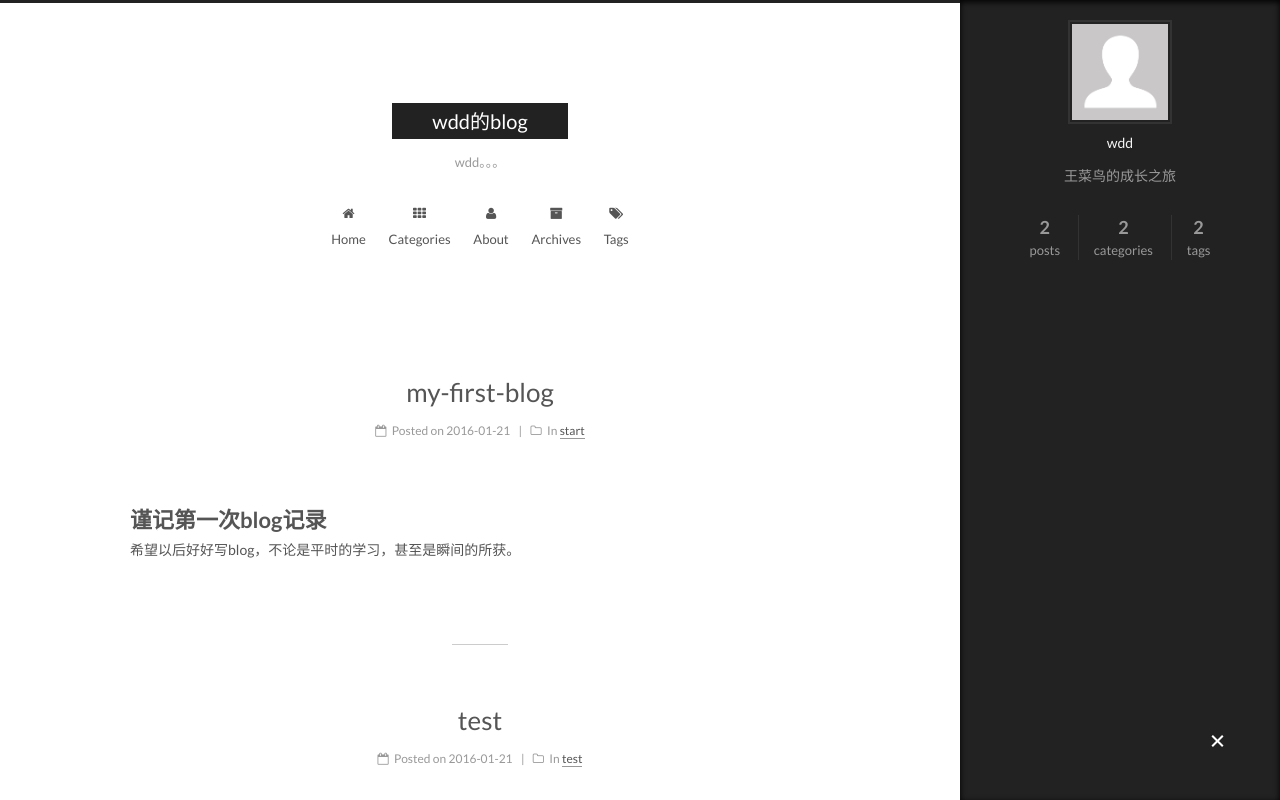
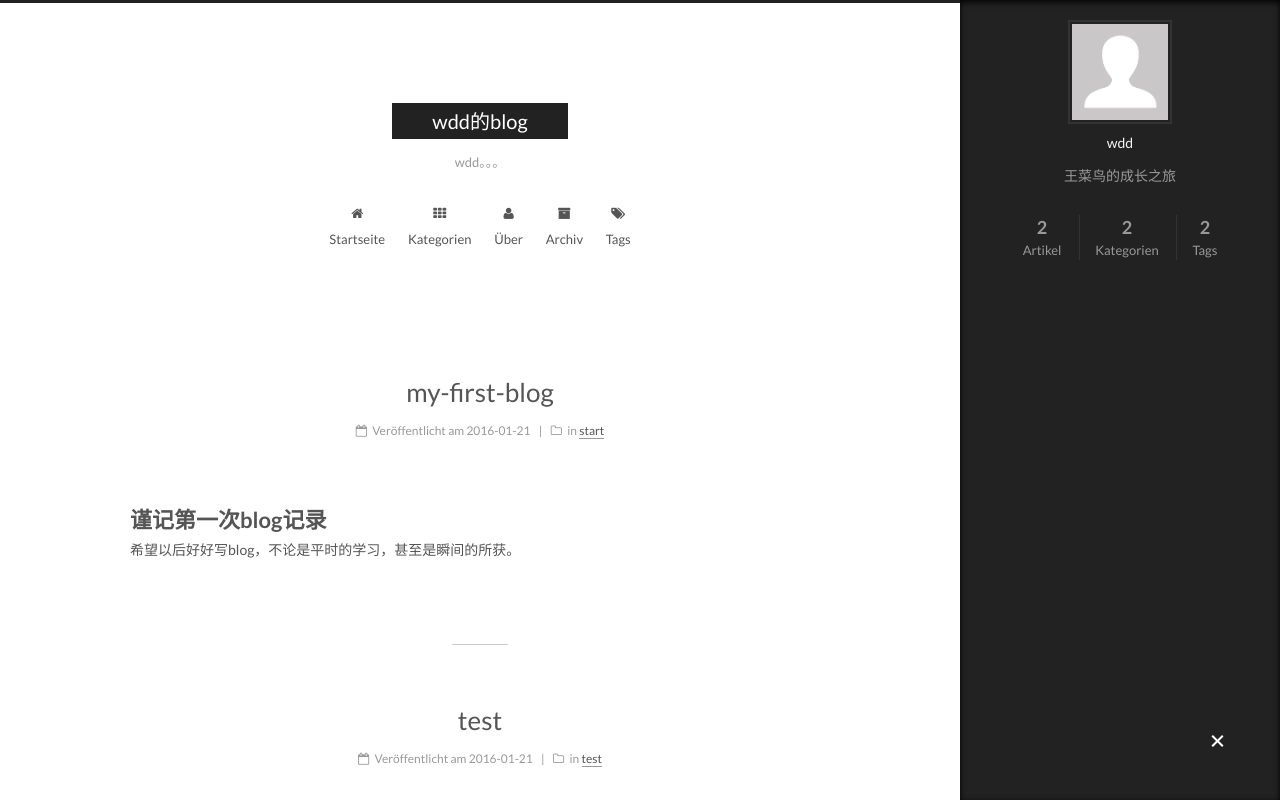
Before and after one commit to wd94/wd94.github.io, a plain HTML site: page index.html in a window 1280 px wide. Both pictures are taken after a click on the element 1217 px from the left and 742 px from the top of the page. Shown: the top 800 px of the page. Drawn offline with Linux system fonts and the light colour scheme.

Commit message:
Site updated: 2017-01-21 16:58:42

```diff
--- a/index.html
+++ b/index.html
@@ -188,7 +188,7 @@
 
               <i class="menu-item-icon fa fa-fw fa-home"></i> <br />
 
-            Home
+            Startseite
           </a>
         </li>
 
@@ -198,7 +198,7 @@
 
               <i class="menu-item-icon fa fa-fw fa-th"></i> <br />
 
-            Categories
+            Kategorien
           </a>
         </li>
 
@@ -208,7 +208,7 @@
 
               <i class="menu-item-icon fa fa-fw fa-user"></i> <br />
 
-            About
+            Über
           </a>
         </li>
 
@@ -218,7 +218,7 @@
 
               <i class="menu-item-icon fa fa-fw fa-archive"></i> <br />
 
-            Archives
+            Archiv
           </a>
         </li>
 
@@ -301,7 +301,7 @@
                 <i class="fa fa-calendar-o"></i>
               </span>
 
-                <span class="post-meta-item-text">Posted on</span>
+                <span class="post-meta-item-text">Veröffentlicht am</span>
 
               <time title="Post created" itemprop="dateCreated datePublished" datetime="2016-01-21T00:00:00+08:00">
                 2016-01-21
@@ -322,7 +322,7 @@
                 <i class="fa fa-folder-o"></i>
               </span>
 
-                <span class="post-meta-item-text">In</span>
+                <span class="post-meta-item-text">in</span>
 
 
                 <span itemprop="about" itemscope itemtype="http://schema.org/Thing">
@@ -442,7 +442,7 @@
                 <i class="fa fa-calendar-o"></i>
               </span>
 
-                <span class="post-meta-item-text">Posted on</span>
+                <span class="post-meta-item-text">Veröffentlicht am</span>
 
               <time title="Post created" itemprop="dateCreated datePublished" datetime="2016-01-21T00:00:00+08:00">
                 2016-01-21
@@ -463,7 +463,7 @@
                 <i class="fa fa-folder-o"></i>
               </span>
 
-                <span class="post-meta-item-text">In</span>
+                <span class="post-meta-item-text">in</span>
 
 
                 <span itemprop="about" itemscope itemtype="http://schema.org/Thing">
@@ -577,7 +577,7 @@
             <div class="site-state-item site-state-posts">
               <a href="/archives">
                 <span class="site-state-item-count">2</span>
-                <span class="site-state-item-name">posts</span>
+                <span class="site-state-item-name">Artikel</span>
               </a>
             </div>
 
@@ -586,7 +586,7 @@
             <div class="site-state-item site-state-categories">
               <a href="/categories">
                 <span class="site-state-item-count">2</span>
-                <span class="site-state-item-name">categories</span>
+                <span class="site-state-item-name">Kategorien</span>
               </a>
             </div>
 
@@ -595,7 +595,7 @@
             <div class="site-state-item site-state-tags">
               <a href="/tags">
                 <span class="site-state-item-count">2</span>
-                <span class="site-state-item-name">tags</span>
+                <span class="site-state-item-name">Tags</span>
               </a>
             </div>
 
@@ -643,7 +643,7 @@
 
 
 <div class="powered-by">
-  Powered by <a class="theme-link" href="https://hexo.io">Hexo</a>
+  Erstellt mit  <a class="theme-link" href="https://hexo.io">Hexo</a>
 </div>
 
 <div class="theme-info">
```
Also changed, not shown: 2016/01/21/my-first-blog/index.html (+12 -12 lines), 2016/01/21/test/index.html (+12 -12 lines), about/index.html (+8 -8 lines), archives/2016/01/index.html (+10 -10 lines), archives/2016/index.html (+10 -10 lines), archives/index.html (+10 -10 lines), categories/index.html (+9 -9 lines), categories/start/index.html (+10 -10 lines), categories/test/index.html (+10 -10 lines), tags/index.html (+9 -9 lines), tags/start/index.html (+8 -8 lines), tags/test/index.html (+8 -8 lines).
